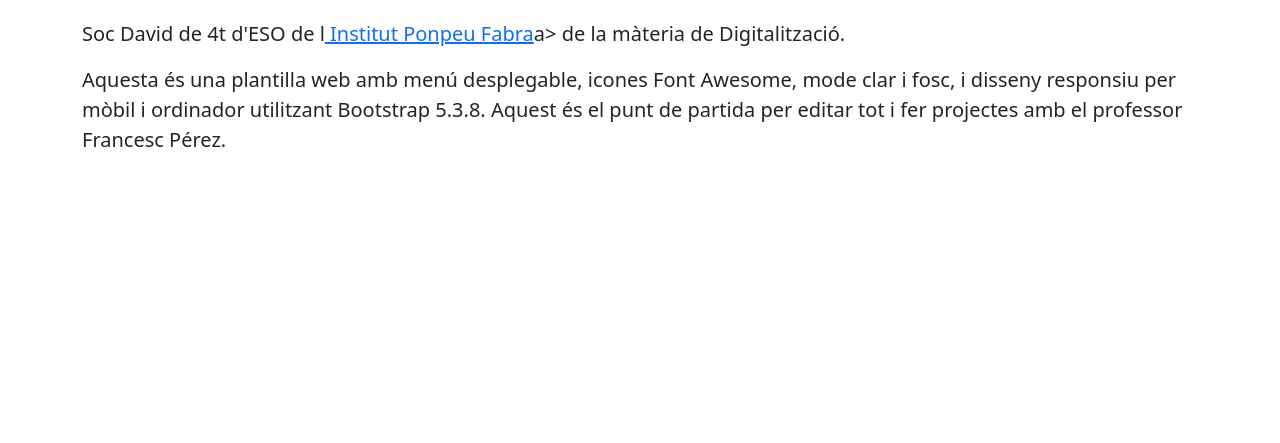
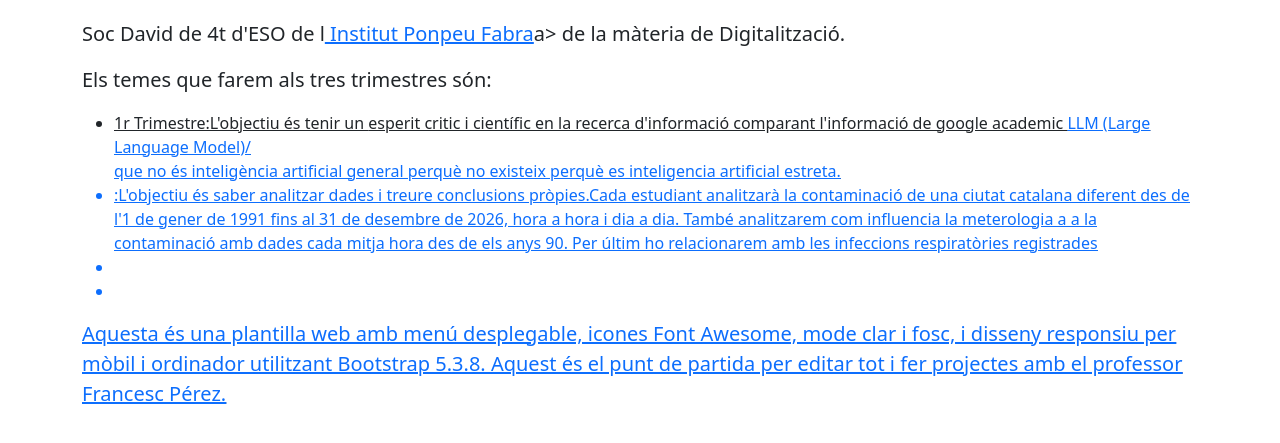
Before and after one commit to davidpompeu66/davidpompeu66.github.io, a plain HTML site: page index.html in a window 1280 px wide. Shown: the part 187-630 px from the top of the page. Drawn offline with nearby package versions, Linux system fonts and the light colour scheme.

Commit message:
Enhance project introduction in index.html
Added introductory content about project themes and objectives.

```diff
--- a/index.html
+++ b/index.html
@@ -109,8 +109,23 @@
   <main class="container py-5">
     <h1 class="display-5 fw-bold mb-4">Benvinguts als Projectes</h1>
     <p class="lead"> Soc David de 4t d'ESO de l<a href=""> Institut Ponpeu Fabra</a>a> de la màteria de Digitalització.</p>
+       <p class="lead"> Els temes que farem als tres trimestres són:
+         <ul>
+           <li><u>1r Trimestre:L'objectiu és tenir un <b></b> esperit critic i científic </b> en la recerca d'informació comparant l'informació
+             de google academic <a href=" https://scholar.google.com/?hl=es/''> Google Acadèmic amb un model de llenguatge gegant
+            <i> LLM (Large Language Model)/</i> </li> que no és inteligència artificial general perquè no existeix perquè es inteligencia artificial estreta.
+
+                                  <li><u>:L'objectiu és saber analitzar dades i treure conclusions
+                                  pròpies.Cada estudiant analitzarà la contaminació de una ciutat catalana diferent
+                                  des de l'1 de gener de 1991 fins al 31 de desembre de 2026, hora a hora i dia a dia.
+                                  També analitzarem com influencia la meterologia a a la contaminació amb dades cada mitja hora des de els anys 90. Per últim ho relacionarem amb les infeccions respiratòries registrades
+                                  <li>
+           <li></li>
+           </li></li>
+         </ul>
     <p class="lead">Aquesta és una plantilla web amb menú desplegable, icones Font Awesome, mode clar i fosc, i disseny responsiu per mòbil i ordinador utilitzant Bootstrap 5.3.8. Aquest és el punt de partida per editar tot i fer projectes amb el professor Francesc Pérez.</p>
   </main>
+  <p class="lead"
 
   <script src="https://cdn.jsdelivr.net/npm/bootstrap@5.3.8/dist/js/bootstrap.bundle.min.js"></script>
   <script>
```
